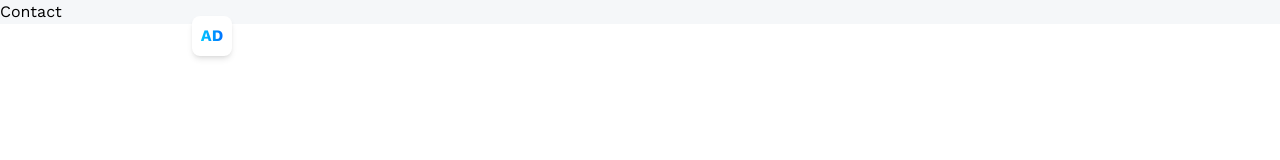
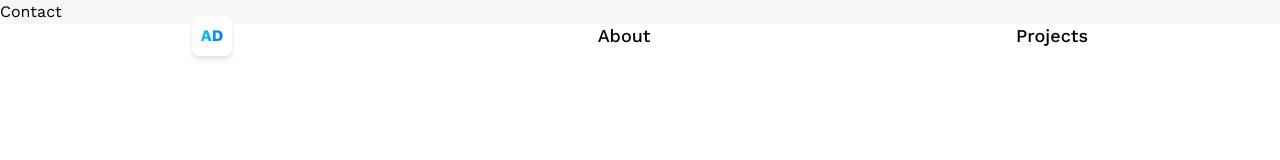
Before and after one commit to AleksandarDmitrovic/aleksandardmitrovic.github.io, a React (Vite) app: page /contact in a window 1280 px wide. Shown: the top 160 px of the page. Built offline with nearby package versions, Linux system fonts and the light colour scheme.

Commit message:
Add about & projects links to nav

```diff
--- a/src/Navbar.tsx
+++ b/src/Navbar.tsx
@@ -10,6 +10,26 @@
       >
         <p className="blue-gradient_text">AD</p>
       </NavLink>
+      <nav className="flex text-lg gap-7 font-medium">
+        <NavLink
+          to="/about"
+          className={({ isActive }) =>
+            isActive ? "text-blue-500" : "text-black"
+          }
+        >
+          About
+        </NavLink>
+      </nav>
+      <nav className="flex text-lg gap-7 font-medium">
+        <NavLink
+          to="/projects"
+          className={({ isActive }) =>
+            isActive ? "text-blue-500" : "text-black"
+          }
+        >
+          Projects
+        </NavLink>
+      </nav>
     </header>
   );
 };
```
